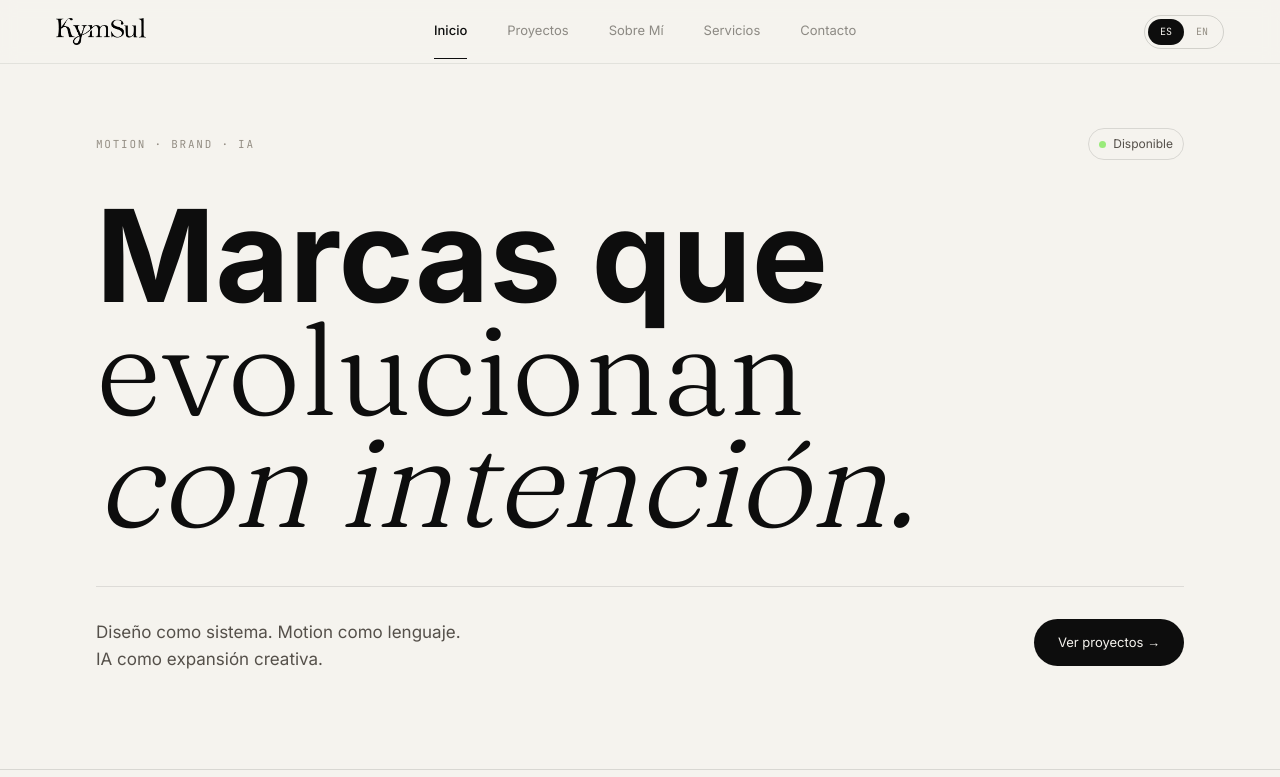
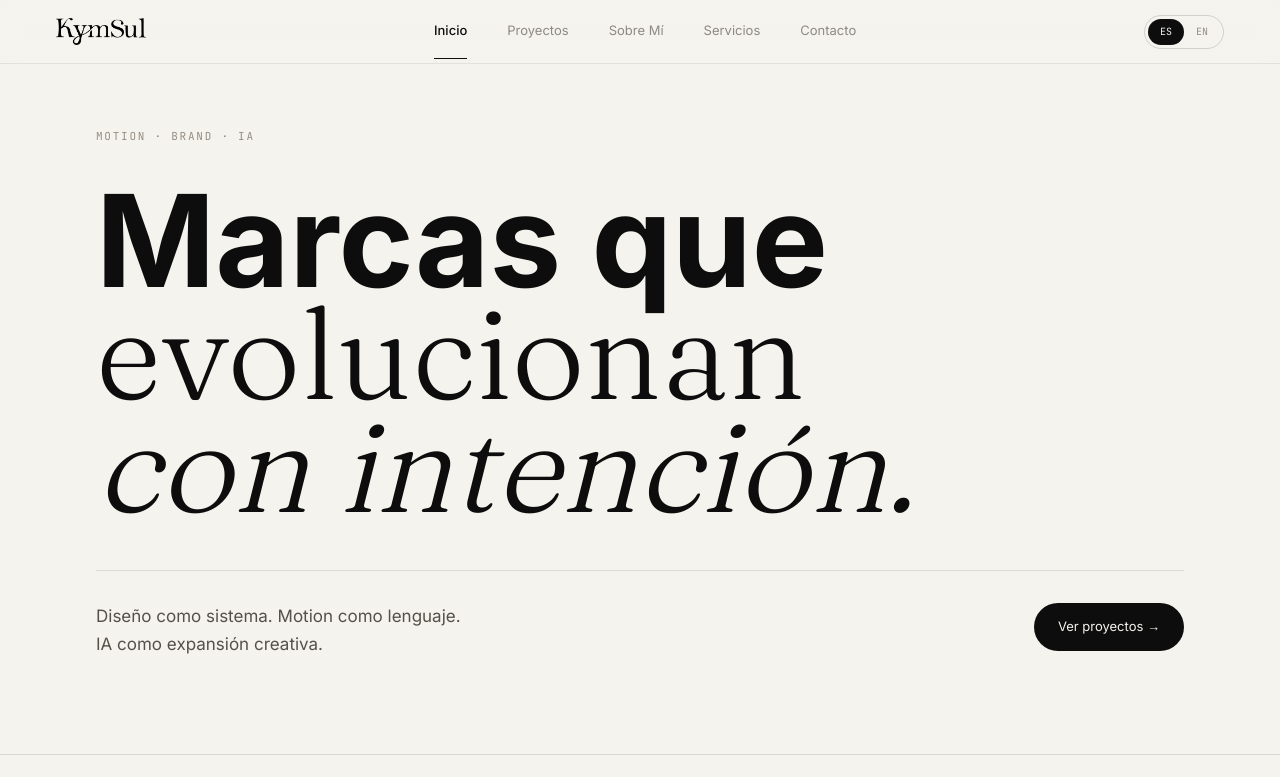
Before and after one commit to kimberlytapiaj/kymsul-portfolio, a Next.js app: page / in a window 1280 px wide. Shown: the top 777 px of the page. Built offline with nearby package versions, Linux system fonts and the light colour scheme.

Commit message:
Remove Disponible badge from Hero

```diff
--- a/components/Hero.tsx
+++ b/components/Hero.tsx
@@ -4,15 +4,11 @@ export default function Hero() {
   return (
     <section className="max-w-[1440px] mx-auto px-6 lg:px-24 pt-10 lg:pt-16 pb-0">
 
-      {/* Eyebrow + badge */}
-      <div className="flex items-center justify-between mb-8 lg:mb-10">
+      {/* Eyebrow */}
+      <div className="mb-8 lg:mb-10">
         <p className="font-mono text-[10px] lg:text-[11px] text-muted2 tracking-[1.76px]">
           MOTION · BRAND · IA
         </p>
-        <div className="flex items-center gap-[7px] border border-[rgba(13,13,13,0.12)] rounded-full px-[10px] py-[6px]">
-          <img src="/assets/dot-green.svg" alt="" className="w-[7px] h-[7px]" />
-          <span className="font-sans text-[11px] lg:text-[12px] text-muted">Disponible</span>
-        </div>
       </div>
 
       {/* Headline */}
```
